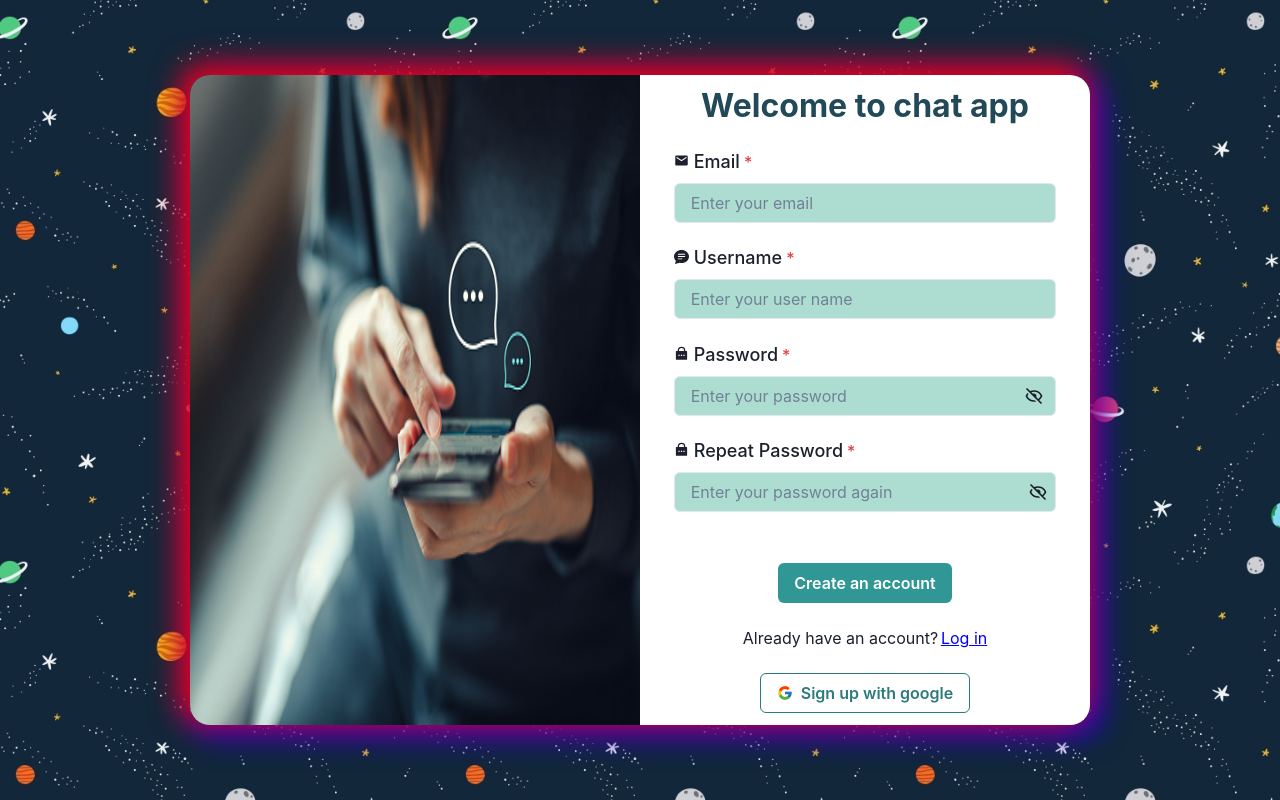
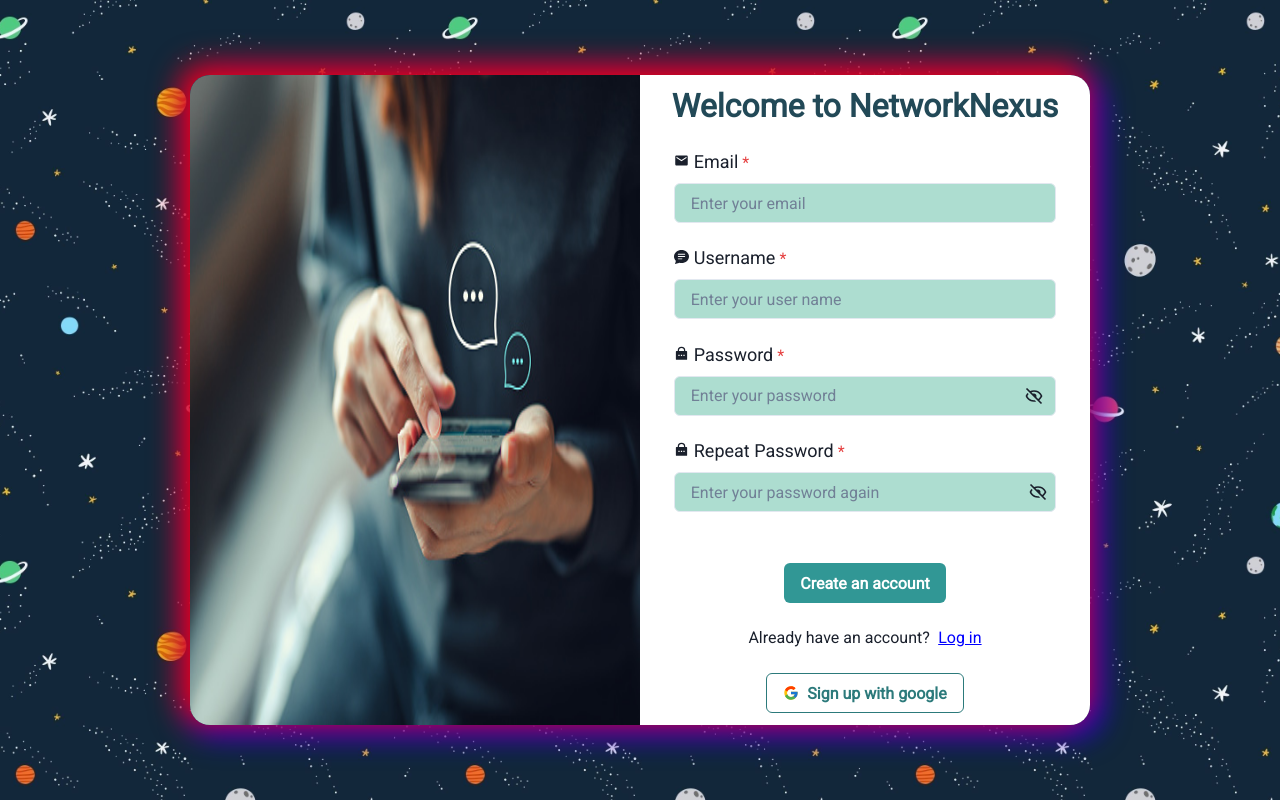
Before and after one commit to moinur-rahman/NetworkNexus_client, a Next.js app in the folder client/: page /registration in a window 1280 px wide. Built offline with nearby package versions, Linux system fonts and the light colour scheme.

Commit message:
remove quotes & add author name

```diff
--- a/client/package.json
+++ b/client/package.json
@@ -1,5 +1,5 @@
 {
-  "name": "client",
+  "name": "NetworkNexus-client",
   "version": "0.1.0",
   "private": true,
   "scripts": {
@@ -13,6 +13,7 @@
     "@chakra-ui/react": "^2.4.6",
     "@emotion/react": "^11.10.5",
     "@emotion/styled": "^11.10.5",
+    "@fontsource/roboto": "^4.5.8",
     "framer-motion": "^8.4.0",
     "graphql": "^16.6.0",
     "next": "^13.1.1",
--- a/client/src/chakra-ui/theme.ts
+++ b/client/src/chakra-ui/theme.ts
@@ -1,4 +1,5 @@
 import { extendTheme } from "@chakra-ui/react";
+import "@fontsource/roboto";
 
 const breakpoints = {
   sm: "320px",
@@ -9,6 +10,11 @@ const breakpoints = {
   form: "1000px",
 };
 
-const theme = extendTheme({ breakpoints });
+const fonts = {
+  heading: `'Roboto', sans-serif`,
+  body: `'Roboto', sans-serif`,
+};
+
+const theme = extendTheme({ breakpoints,fonts });
 
 export default theme;
--- a/client/src/components/RegistrationPage/RegistrationForm.tsx
+++ b/client/src/components/RegistrationPage/RegistrationForm.tsx
@@ -108,7 +108,7 @@ const RegistrationForm: React.FC = () => {
       justifyContent={"space-around"}
     >
       <Heading color={"#224957"} fontSize={{ base: "28px", form: "32px" }}>
-        Welcome to chat app
+        Welcome to NetworkNexus
       </Heading>
       <form
         style={{ height: "70%", width: "100%" }}
@@ -149,7 +149,7 @@ const RegistrationForm: React.FC = () => {
                 backgroundColor={"#ADDDD0"}
                 placeholder={"Enter your email"}
               />
-              <FormErrorMessage>"Email already exits"</FormErrorMessage>
+              <FormErrorMessage>Email already exits</FormErrorMessage>
             </FormControl>
             <FormControl width={"85%"} isRequired>
               <FormLabel>
```
Also changed, not shown: 1 other file (tests, documents, lock files or other folders).
